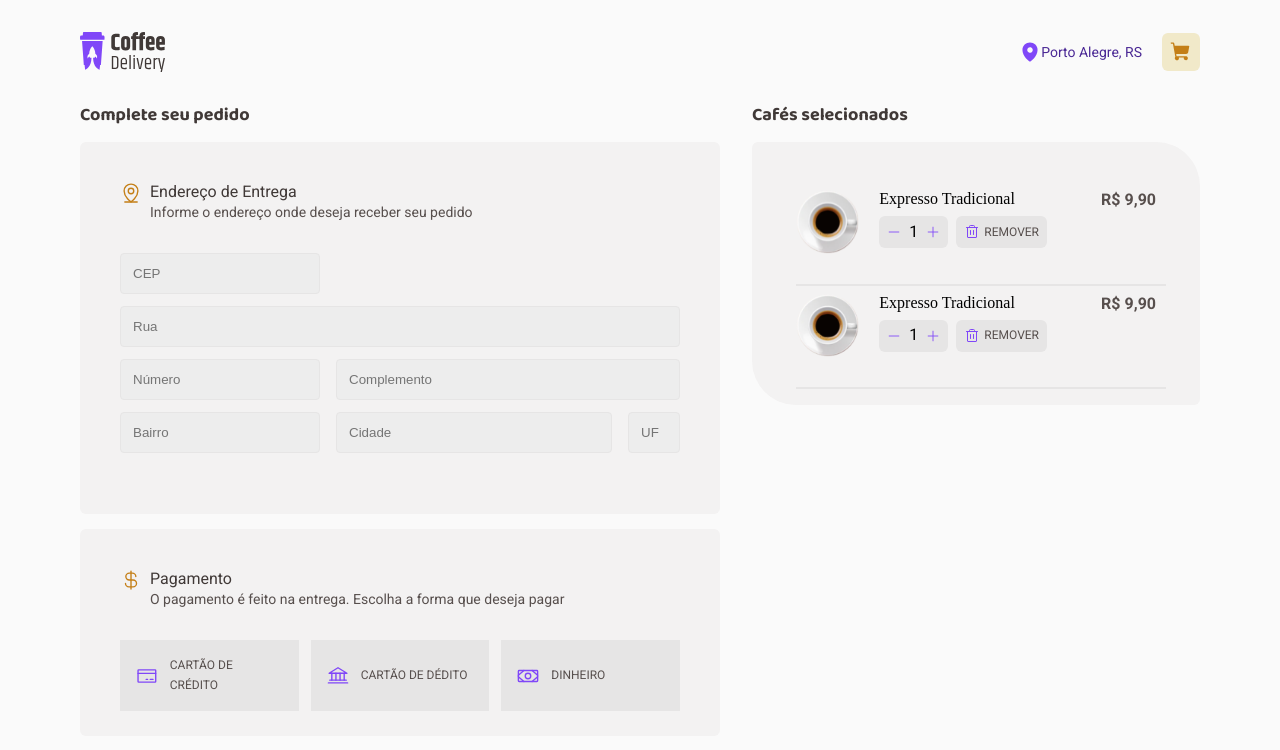
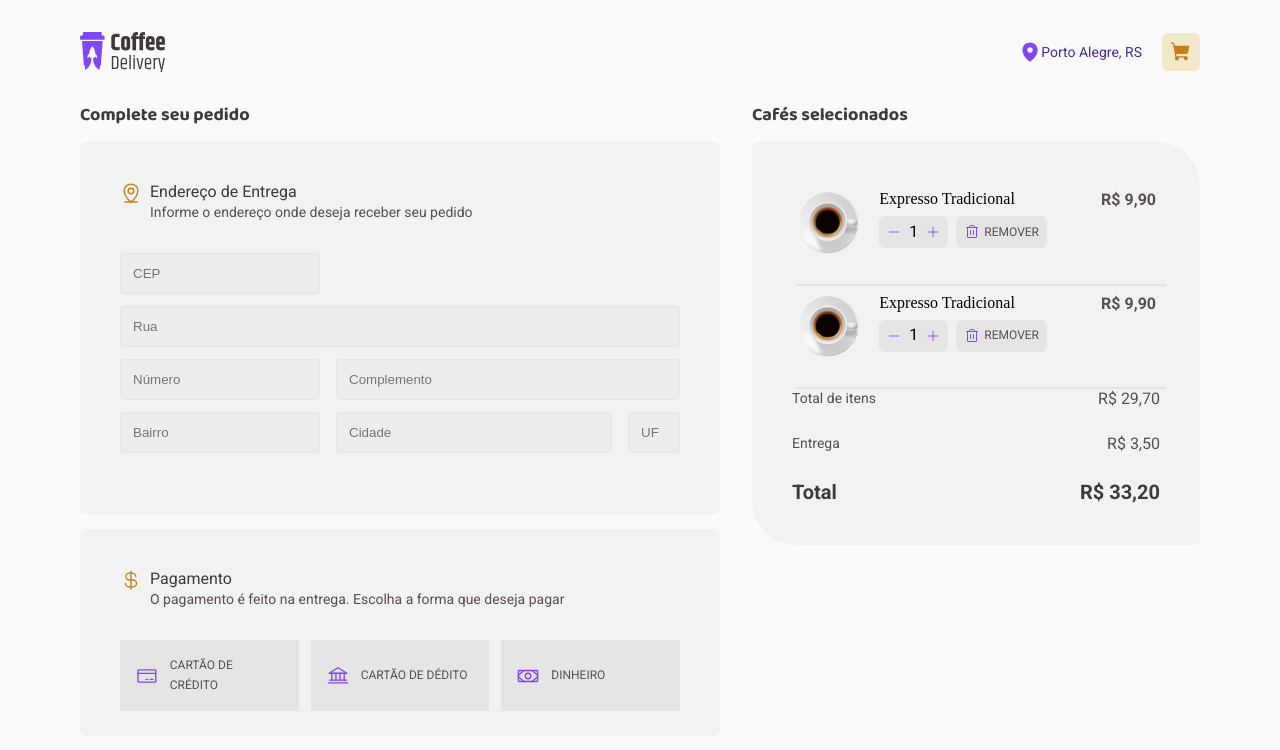
Before and after one commit to alucard93/Coffee-Delivery-Rockeatseat, a React (Vite) app: page /checkout in a window 1280 px wide. Shown: the top 750 px of the page. Built offline with nearby package versions, Linux system fonts and the light colour scheme.

Commit message:
chore: Checkout
styles: estilização do checkout

```diff
--- a/src/pages/Checkout/Checkout.tsx
+++ b/src/pages/Checkout/Checkout.tsx
@@ -70,6 +70,24 @@ export const Checkout = () => {
         <div className="container_cart">
           <CartCard />
           <CartCard />
+          <div className="container_paragraph">
+            <p className="text_total">Total de itens</p>
+            <p className="text_money">
+              R$ <span className="text_price_cart">29,70</span>
+            </p>
+          </div>
+          <div className="container_paragraph">
+            <p className="text_total">Entrega</p>
+            <p className="text_money">
+              R$ <span className="text_price_cart">3,50</span>
+            </p>
+          </div>
+          <div className="container_paragraph_total">
+            <p className="text_total_last">Total</p>
+            <p className="text_money_last">
+              R$ <span className="text_price_cart_last">33,20</span>
+            </p>
+          </div>
         </div>
       </article>
     </CheckoutContainer>
--- a/src/pages/Checkout/styles.ts
+++ b/src/pages/Checkout/styles.ts
@@ -187,4 +187,60 @@ export const CheckoutContainer = styled.section`
 
     margin-top: 15px;
   }
+
+  .container_paragraph {
+    display: flex;
+    width: 100%;
+
+    justify-content: space-between;
+  }
+
+  .text_total {
+    font-family: 'Roboto', sans-serif;
+    font-size: 14px;
+
+    font-weight: 400;
+    line-height: 130%;
+
+    color: ${({ theme }) => theme['base-text']};
+  }
+
+  .text_money,
+  .text_price_cart {
+    font-family: 'Roboto', sans-serif;
+
+    font-size: 16px;
+    font-style: normal;
+    font-weight: 400;
+    line-height: 130%;
+
+    color: ${({ theme }) => theme['base-text']};
+  }
+
+  .container_paragraph_total {
+    display: flex;
+    width: 100%;
+    justify-content: space-between;
+  }
+
+  .text_total_last {
+    font-family: 'Roboto', sans-serif;
+
+    font-size: 20px;
+
+    font-weight: 700;
+    line-height: 130%;
+    color: ${({ theme }) => theme['base-subtitle']};
+  }
+
+  .text_money_last,
+  .text_price_cart_last {
+    font-family: 'Roboto', sans-serif;
+
+    font-size: 20px;
+    font-style: normal;
+    font-weight: 700;
+    line-height: 130%;
+    color: ${({ theme }) => theme['base-subtitle']};
+  }
 `
```
